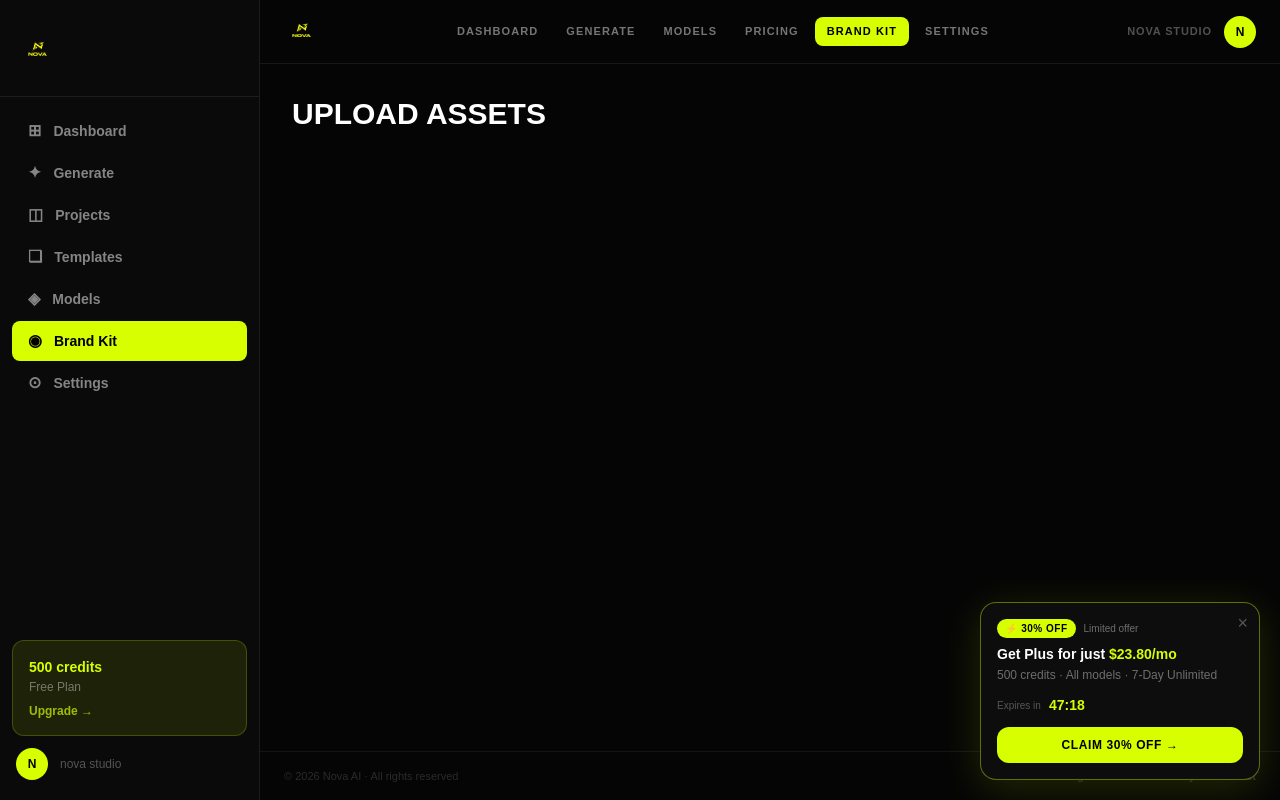
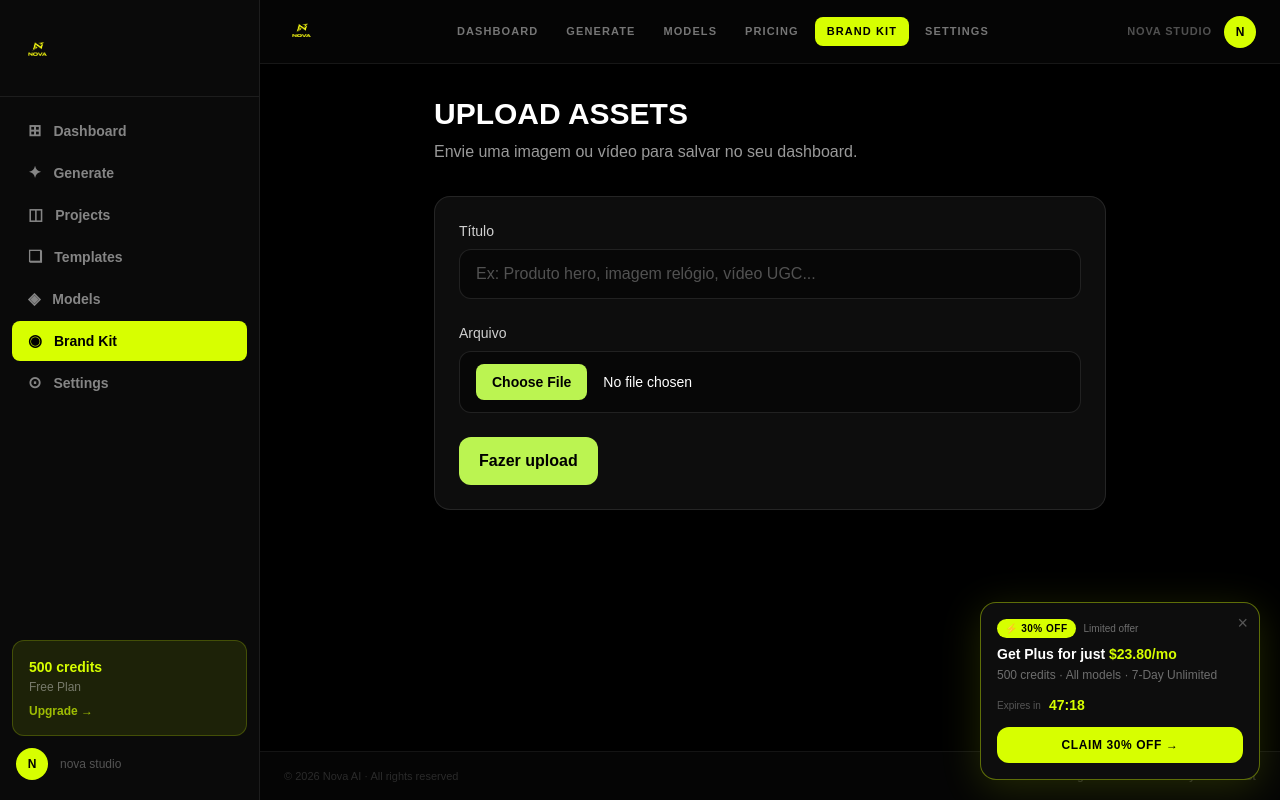
Before and after one commit to andreajoa/NOVA, a Next.js app: page /dashboard/brandkit/upload in a window 1280 px wide. Built offline with nearby package versions, Linux system fonts and the light colour scheme.

Commit message:
feat: add working asset upload form

```diff
--- a/src/app/dashboard/brandkit/upload/page.jsx
+++ b/src/app/dashboard/brandkit/upload/page.jsx
@@ -1 +1,111 @@
-export default function BrandKitUpload() { return <div className="p-8 text-white"><h1 className="text-3xl font-black uppercase">Upload Assets</h1></div>; }
+"use client"
+
+import { useRef, useState } from "react"
+
+export default function BrandKitUpload() {
+  const fileInputRef = useRef(null)
+  const [file, setFile] = useState(null)
+  const [title, setTitle] = useState("")
+  const [loading, setLoading] = useState(false)
+  const [message, setMessage] = useState("")
+
+  async function handleSubmit(e) {
+    e.preventDefault()
+
+    if (!file) {
+      setMessage("Selecione um arquivo primeiro.")
+      return
+    }
+
+    setLoading(true)
+    setMessage("")
+
+    try {
+      const formData = new FormData()
+      formData.append("file", file)
+      formData.append("title", title || file.name)
+
+      const res = await fetch("/api/upload", {
+        method: "POST",
+        body: formData,
+      })
+
+      const data = await res.json()
+
+      if (!res.ok) {
+        throw new Error(data?.error || "Erro no upload")
+      }
+
+      setMessage("Upload feito com sucesso.")
+      setFile(null)
+      setTitle("")
+      if (fileInputRef.current) fileInputRef.current.value = ""
+    } catch (err) {
+      setMessage(err.message || "Erro ao enviar arquivo.")
+    } finally {
+      setLoading(false)
+    }
+  }
+
+  return (
+    <main className="min-h-screen bg-black p-8 text-white">
+      <div className="mx-auto max-w-2xl">
+        <h1 className="mb-2 text-3xl font-black uppercase">Upload Assets</h1>
+        <p className="mb-8 text-white/60">
+          Envie uma imagem ou vídeo para salvar no seu dashboard.
+        </p>
+
+        <form
+          onSubmit={handleSubmit}
+          className="space-y-6 rounded-2xl border border-white/10 bg-white/5 p-6"
+        >
+          <div>
+            <label className="mb-2 block text-sm font-medium text-white/80">
+              Título
+            </label>
+            <input
+              type="text"
+              value={title}
+              onChange={(e) => setTitle(e.target.value)}
+              placeholder="Ex: Produto hero, imagem relógio, vídeo UGC..."
+              className="w-full rounded-xl border border-white/10 bg-black/40 px-4 py-3 text-white outline-none placeholder:text-white/30"
+            />
+          </div>
+
+          <div>
+            <label className="mb-2 block text-sm font-medium text-white/80">
+              Arquivo
+            </label>
+            <input
+              ref={fileInputRef}
+              type="file"
+              accept="image/*,video/*"
+              onChange={(e) => setFile(e.target.files?.[0] || null)}
+              className="block w-full rounded-xl border border-white/10 bg-black/40 px-4 py-3 text-sm text-white file:mr-4 file:rounded-lg file:border-0 file:bg-lime-300 file:px-4 file:py-2 file:font-semibold file:text-black hover:file:bg-lime-200"
+            />
+          </div>
+
+          {file && (
+            <div className="rounded-xl border border-white/10 bg-black/30 p-4 text-sm text-white/70">
+              Arquivo selecionado: {file.name}
+            </div>
+          )}
+
+          <button
+            type="submit"
+            disabled={loading}
+            className="rounded-xl bg-lime-300 px-5 py-3 font-bold text-black transition hover:bg-lime-200 disabled:opacity-50"
+          >
+            {loading ? "Enviando..." : "Fazer upload"}
+          </button>
+
+          {message && (
+            <div className="rounded-xl border border-white/10 bg-white/5 p-4 text-sm text-white/80">
+              {message}
+            </div>
+          )}
+        </form>
+      </div>
+    </main>
+  )
+}
```
